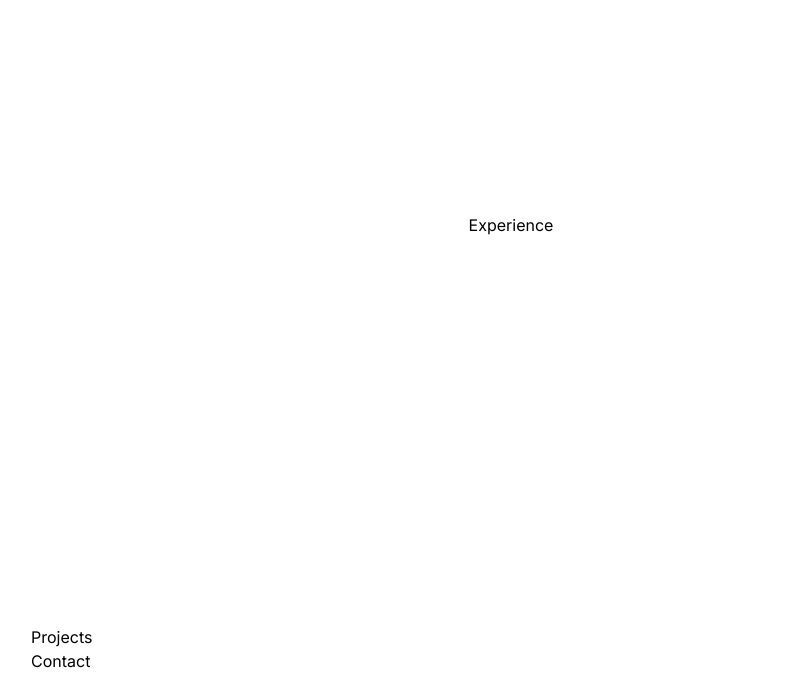
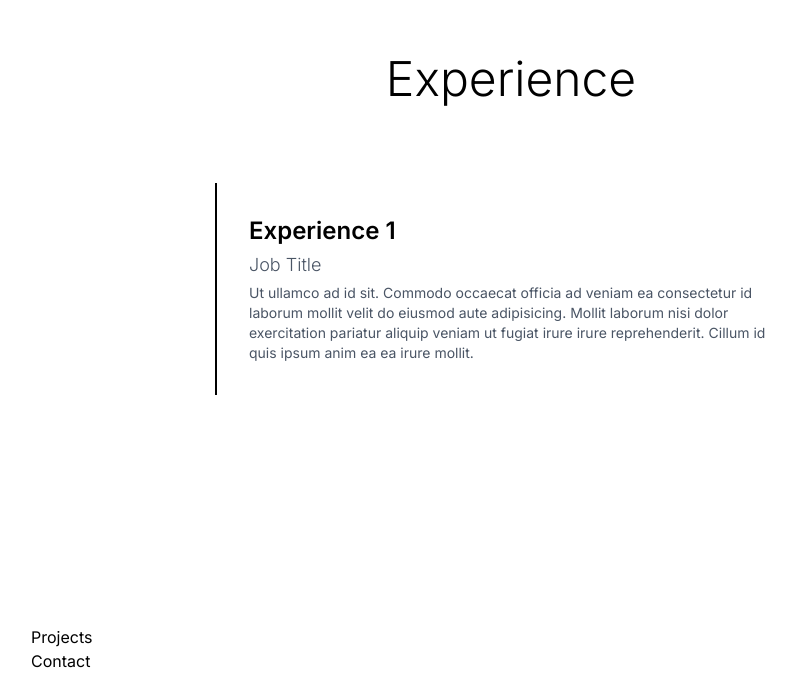
Before and after one commit to willdarkins/portfolio_v2, a React (Vite) app: page / in a window 1280 px wide. Shown: the part 975-1648 px from the top of the page, without its empty margins (289-1085 px from the left). Built offline with nearby package versions, Linux system fonts and the light colour scheme.

Commit message:
developed first blocks of experience section

```diff
--- a/src/components/Experience.jsx
+++ b/src/components/Experience.jsx
@@ -3,7 +3,17 @@ import React from 'react'
 const Experience = () => {
   return (
     <div id='experience' className='flex min-h-screen w-full flex-col items-center justify-center gap-20 p-14 md:p-20 lg:p-36'>
-      <h1>Experience</h1>
+      <h1 className='text-center text-5xl font-light '>Experience</h1>
+
+      <div className="flex flex-wrap gap-0 md:flex-nowrap md:gap-10 ">
+        <div className="flex-1"></div>
+        <div className="relative space-y-1 border-l-2 p-8 text-left">
+          <h3 className='text-lg font-semibold md:text-2xl '>Experience 1</h3>
+          <p className='font-light text-lg text-gray-600'>Job Title</p>
+          <p className='text-sm text-gray-600 '>Ut ullamco ad id sit. Commodo occaecat officia ad veniam ea consectetur id laborum mollit velit do eiusmod aute adipisicing. Mollit laborum nisi dolor exercitation pariatur aliquip veniam ut fugiat irure irure reprehenderit. Cillum id quis ipsum anim ea ea irure mollit.</p>
+        </div>
+        <div className="flex-1"></div>
+      </div>
     </div>
   )
 }
```
